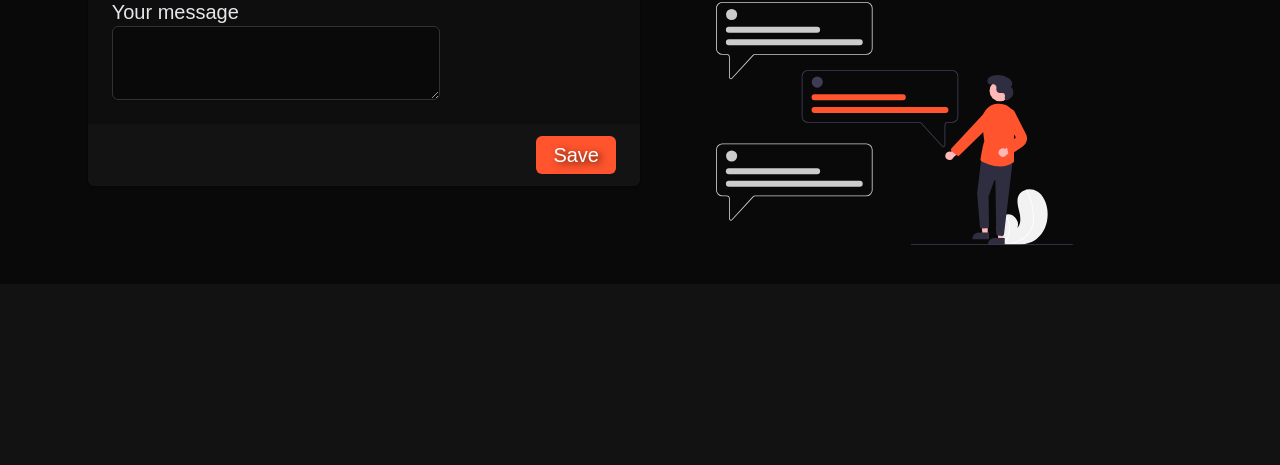
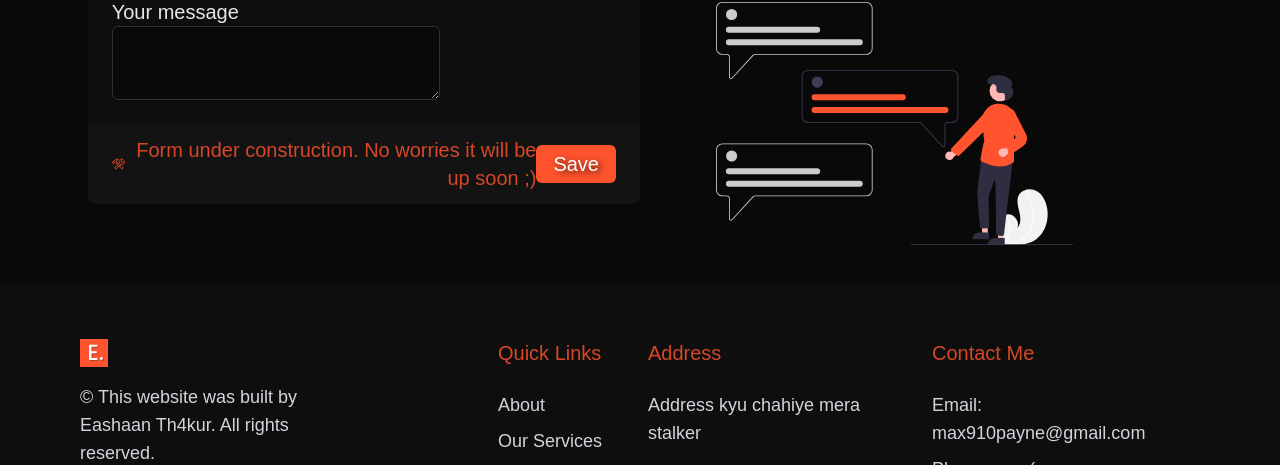
Before and after one commit to TH4KUR/portfolio-website, a Next.js app: page / in a window 1280 px wide. Shown: the part 3284-3749 px from the top of the page. Before the commit the page ends 3568 px from the top, so only its background shows below. Built offline with nearby package versions, Linux system fonts and the light colour scheme; no server answers; a web font is replaced by a local one.

Commit message:
Desktop only version is ready!!! 🚀🚀

```diff
--- a/components/About.jsx
+++ b/components/About.jsx
@@ -6,7 +6,10 @@ import HeadingContainer from './HeadingContainer';
 
 const About = () => {
   return (
-    <section className="w-full min-h-[85vh] py-5 bg-dark-5 grid place-content-center">
+    <section
+      id="about"
+      className="w-full min-h-[85vh] py-5 bg-dark-5 grid place-content-center"
+    >
       <div className="w-10/12 mx-auto grid grid-cols-2 items-center ">
         <HeadingContainer
           small={'About Me'}
--- a/components/Faq.jsx
+++ b/components/Faq.jsx
@@ -8,15 +8,15 @@ const Faq = () => {
     {
       question: `Question goes here...`,
       ans: `Here goes an answer for the above question. No ideas for what
-      questions to add so im just leaving it as it is.`,
+      questions to add. Suggestion hi de dena aa hi gye ho toh through the form below.`,
     },
     {
-      question: `Question 2 goes here...`,
+      question: `Question 2 pls come here...`,
       ans: `Here goes an answer for the above question (2). No ideas for what
       questions to add so im just leaving it as it is.`,
     },
     {
-      question: `Question 3 goes here...`,
+      question: `Question 3 go there here...`,
       ans: `Here goes an answer for the above question (3). No ideas for what
       questions to add so im just leaving it as it is.`,
     },
--- /dev/null
+++ b/components/Footer.jsx
@@ -0,0 +1,95 @@
+import React from 'react';
+import Link from 'next/link';
+
+const Footer = () => {
+  return (
+    <footer
+      style={{ minHeight: '40vh' }}
+      className="gap-4 grid items-center lg:grid-cols-4 px-20 py-5 bg-dark-5"
+    >
+      <div className="grid grid-rows-auto lg:h-3/4">
+        <div>
+          {/* eslint-disable-next-line @next/next/no-img-element*/}
+          <img className="h-7 mb-4" src="/logo.svg" alt="E. logo" />
+          <p className="text-gray-300 text-lg">
+            © This website was built by <br /> Eashaan Th4kur. All rights
+            reserved.
+          </p>
+        </div>
+        <div className="gap-2 grid grid-cols-3 h-12 items-start justify-items-start mt-4 text-gray-300 w-2/5">
+          <a
+            href="https://www.facebook.com/siisindia"
+            target="_blank"
+            rel="noopener noreferrer"
+            className="hover:text-gray-500 transition-colors"
+          >
+            <i className="fill-current ph-facebook-logo-fill ph-xl"></i>
+          </a>
+          <a
+            href="https://www.linkedin.com/company/system-integration-&amp;-infrasture-solution?trk=public_profile_topcard-current-company"
+            target="_blank"
+            rel="noopener noreferrer"
+            className="hover:text-gray-500 transition-colors"
+          >
+            <i className="fill-current ph-linkedin-logo-fill ph-xl"></i>
+          </a>
+          <a
+            href="mailto:ashok.thakur@siis.in"
+            target="_blank"
+            rel="noopener noreferrer"
+            className="hover:text-gray-500 transition-colors"
+          >
+            <i className="fill-current ph-envelope-bold ph-xl"></i>
+          </a>
+        </div>
+      </div>
+      <ul className="lg:h-3/4 lg:justify-self-end w-1/2">
+        <li className="font-medium mb-3 sm:mb-6 text-hero-dark text-xl text-xl">
+          Quick Links
+        </li>
+        <li className="mb-2">
+          <Link href="/about">
+            <a className="hover:text-gray-500 text-gray-300 text-lg transition-colors">
+              About
+            </a>
+          </Link>
+        </li>
+        <li className="mb-2">
+          <a
+            href="#"
+            className="hover:text-gray-500 text-gray-300 text-lg transition-colors"
+          >
+            Our Services
+          </a>
+        </li>
+        <li>
+          <a
+            href="#"
+            className="hover:text-gray-500 text-gray-300 text-lg transition-colors"
+          >
+            Testimonials
+          </a>
+        </li>
+      </ul>
+      <ul className="lg:h-3/4 lg:justify-self-center">
+        <li className="font-medium mb-3 sm:mb-6 text-hero-dark text-xl">
+          Address
+        </li>
+        <li className="text-gray-300 text-lg">
+          Address kyu chahiye mera stalker
+        </li>
+      </ul>
+      <ul className="lg:h-3/4 lg:justify-self-center">
+        <li className="font-medium mb-3 sm:mb-6 text-hero-dark text-xl">
+          Contact Me
+        </li>
+        <li className="mb-2 text-gray-300 text-lg">
+          Email: max910payne@gmail.com
+        </li>
+        <li className="mb-2 text-gray-300 text-lg">Phone no:&nbsp; :(</li>
+      </ul>
+    </footer>
+  );
+};
+
+export default Footer;
--- a/components/Form.jsx
+++ b/components/Form.jsx
@@ -2,9 +2,11 @@ import React from 'react';
 import Heading from './Heading';
 import styles from '../styles/Form.module.css';
 import HeadingContainer from './HeadingContainer';
+import { IoConstructOutline } from 'react-icons/io5';
+
 const Form = () => {
   return (
-    <section className="w-full min-h-[90vh] bg-dark-4">
+    <section id="contact" className="w-full min-h-[90vh] bg-dark-4">
       <div className="w-[86.3%] pt-40 mx-auto grid grid-cols-2">
         <Heading text={'Contact Me'} big={false} />
       </div>
@@ -78,7 +80,11 @@ const Form = () => {
                   </div>
                 </div>
               </div>
-              <div className="px-4 py-3 bg-dark-3 text-right sm:px-6">
+              <div className="px-4 py-3 bg-dark-3 text-right sm:px-6 flex justify-between items-center">
+                <p className="flex text-xl text-hero-dark">
+                  <IoConstructOutline className="text-hero text-base self-center mr-2" />{' '}
+                  Form under construction. No worries it will be up soon ;)
+                </p>
                 <button
                   type="submit"
                   className={`inline-flex justify-center py-2 px-4 border border-transparent shadow-sm text-xl leading-none font-medium rounded-md text-white bg-hero hover:bg-hero-dark focus:outline-none focus:ring-2 focus:ring-offset-2 focus:ring-hero ${styles.textShadow}`}
--- a/components/Nav.jsx
+++ b/components/Nav.jsx
@@ -4,9 +4,9 @@ import LinkStyled from './LinkStyled';
 
 const nav = [
   { name: 'Home', href: '/' },
-  { name: 'About', href: '/about' },
-  { name: 'Projects', href: '/projects' },
-  { name: 'Contact', href: '/contact' },
+  { name: 'About', href: '#about' },
+  { name: 'Projects', href: '#projects' },
+  { name: 'Contact', href: '#contact' },
 ];
 
 export default function Nav() {
--- a/components/Projects.jsx
+++ b/components/Projects.jsx
@@ -83,7 +83,7 @@ const Projects = () => {
     setText(<>{`That's it for now`}</>);
   };
   return (
-    <section className="w-full min-h-[86vh] bg-dark-5 grid">
+    <section id="projects" className="w-full min-h-[86vh] bg-dark-5 grid">
       <div className="w-[86.3%] py-10 mx-auto grid grid-cols-2 items-center">
         <div>
           <HeadingContainer
--- a/pages/_app.js
+++ b/pages/_app.js
@@ -1,6 +1,6 @@
 import '../styles/globals.css';
-import Nav from '../components/Nav';
 import Head from 'next/head';
+// import Footer from '../components/Footer';
 
 function MyApp({ Component, pageProps }) {
   return (
@@ -8,8 +8,8 @@ function MyApp({ Component, pageProps }) {
       <Head>
         <link rel="shortcut icon" href="/logo.svg" />
       </Head>
-      <Nav />
       <Component {...pageProps} />
+      {/* <Footer /> */}
     </>
   );
 }
--- a/pages/_document.js
+++ b/pages/_document.js
@@ -8,7 +8,7 @@ class MyDocument extends Document {
 
   render() {
     return (
-      <Html>
+      <Html className="scroll-smooth" style={{ scrollBehavior: 'smooth' }}>
         <Head>
           <link rel="preconnect" href="https://fonts.googleapis.com" />
           <link
--- a/pages/about.js
+++ /dev/null
@@ -1,16 +0,0 @@
-/* eslint-disable react/no-unescaped-entities */
-import Head from 'next/head';
-import About from '../components/About';
-
-const about = () => {
-  return (
-    <>
-      <Head>
-        <title>About - Eashaan's Portfolio</title>
-      </Head>
-      <About />
-    </>
-  );
-};
-
-export default about;
--- a/pages/index.js
+++ b/pages/index.js
@@ -5,7 +5,8 @@ import Technologies from '../components/Technologies';
 import Projects from '../components/Projects';
 import Form from '../components/Form';
 import Script from 'next/script';
-
+import Footer from '../components/Footer';
+import Nav from '../components/Nav';
 export default function Home() {
   return (
     <>
@@ -13,11 +14,14 @@ export default function Home() {
         <link rel="shortcut icon" href="/logo.svg" />
         <title>{`Home - Eashaan's Portfolio`}</title>
       </Head>
+
+      <Nav />
       <Hero />
       <About />
       <Technologies />
       <Projects />
       <Form />
+      <Footer />
       <Script src="../utils/redirect.js" strategy="beforeInteractive" />
     </>
   );
--- /dev/null
+++ b/pages/mobile.js
@@ -0,0 +1,39 @@
+import React from 'react';
+import Head from 'next/head';
+import LinkStyled from '../components/LinkStyled';
+
+const mobile = () => {
+  return (
+    <>
+      <Head>
+        <link rel="shortcut icon" href="/logo.svg" />
+        <title>{`Home - Eashaan's Portfolio`}</title>
+      </Head>
+      <div
+        style={{ minHeight: 'calc(100vh - 4rem)' }}
+        className="w-full grid bg-dark justify-items-center"
+      >
+        <img
+          src={'/logo.svg'}
+          alt="logo"
+          height={35}
+          width={35}
+          className="self-center"
+        />
+        <span className="text-gray-300 text-2xl text-center self-start w-11/12">
+          Ooh oh looks like youre on a mobile! <br /> The mobile version of the
+          website isnt ready yet. <br /> Try switching to desktop site and click
+          the link below or else use a desktop. <br />
+          <LinkStyled
+            href="/"
+            text={<>Back to home &rarr;</>}
+            invert={true}
+          ></LinkStyled>
+          <br /> -or- <br /> just sit back and wait for the mobile version!
+        </span>
+      </div>
+    </>
+  );
+};
+
+export default mobile;
--- a/public/utils/redirect.js
+++ b/public/utils/redirect.js
@@ -14,4 +14,6 @@ window.mobileCheck = function () {
   return check;
 };
 
-window.mobileCheck() ? (location.href = 'https://google.com') : null;
+window.mobileCheck()
+  ? (location.href = `${location.href.split('/')[0]}/mobile`)
+  : null;
```
